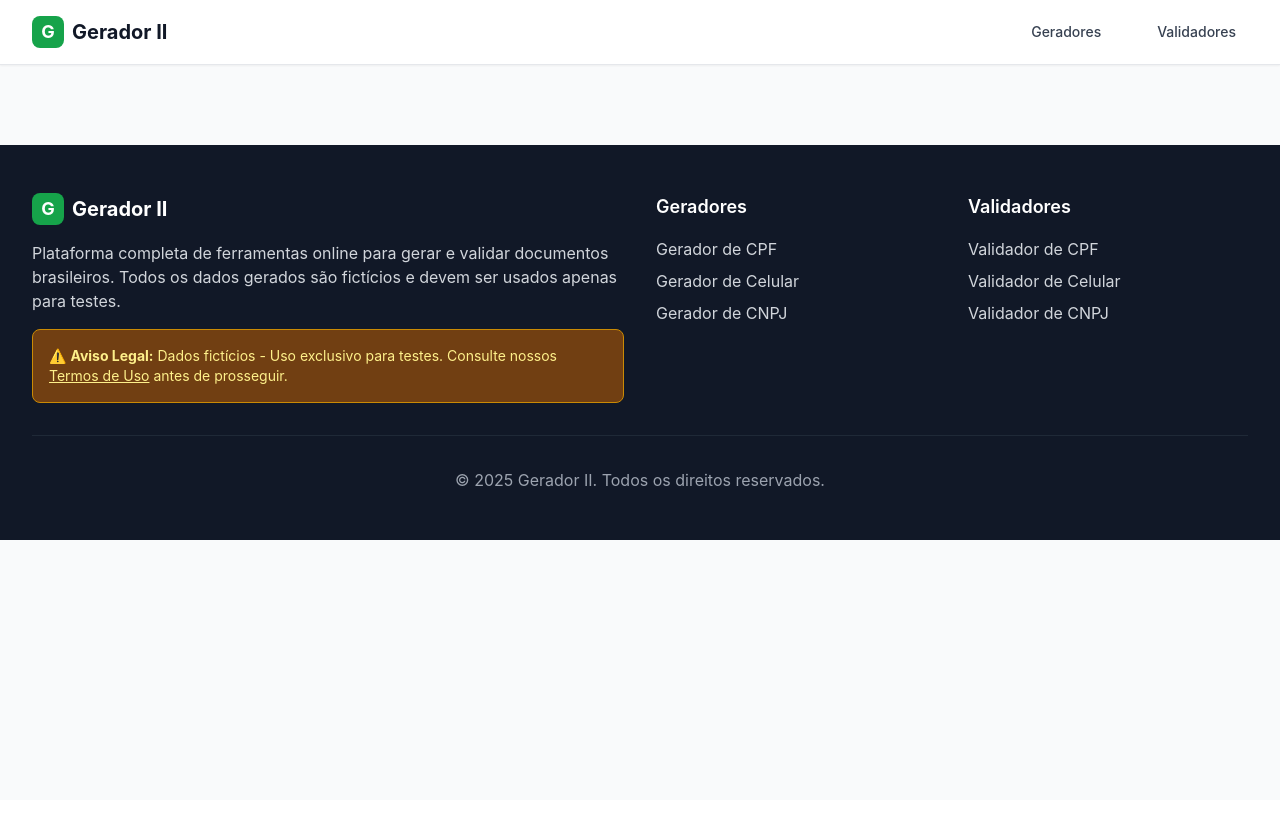
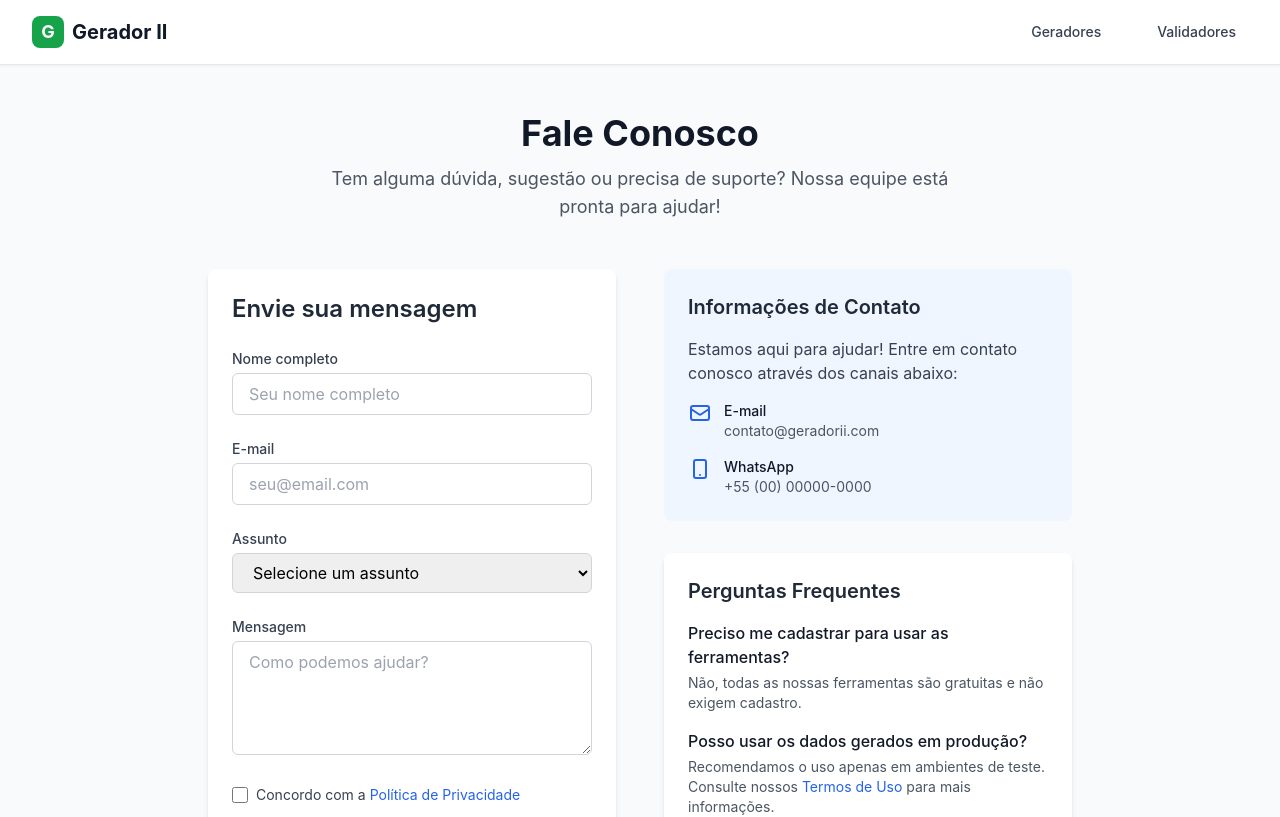
Before and after one commit to silasstoned47/gerador, a Nuxt app: page /contato in a window 1280 px wide. Shown: the top 817 px of the page. Built offline with nearby package versions, Linux system fonts and the light colour scheme.

Commit message:
feat: adiciona página de contato com formulário e informações

```diff
--- /dev/null
+++ b/pages/contato.vue
@@ -0,0 +1,183 @@
+<template>
+  <div class="max-w-4xl mx-auto px-4 py-12">
+    <!-- Cabeçalho -->
+    <header class="text-center mb-12">
+      <h1 class="text-3xl md:text-4xl font-bold text-gray-900 mb-3">Fale Conosco</h1>
+      <p class="text-lg text-gray-600 max-w-2xl mx-auto">Tem alguma dúvida, sugestão ou precisa de suporte? Nossa equipe está pronta para ajudar!</p>
+    </header>
+
+    <div class="grid md:grid-cols-2 gap-12">
+      <!-- Formulário de Contato -->
+      <div class="bg-white rounded-lg shadow-md p-6">
+        <h2 class="text-2xl font-semibold text-gray-800 mb-6">Envie sua mensagem</h2>
+
+        <form class="space-y-6">
+          <div>
+            <label for="name" class="block text-sm font-medium text-gray-700 mb-1">Nome completo</label>
+            <input
+              type="text"
+              id="name"
+              name="name"
+              required
+              class="w-full px-4 py-2 border border-gray-300 rounded-md focus:ring-2 focus:ring-blue-500 focus:border-transparent"
+              placeholder="Seu nome completo"
+            >
+          </div>
+
+          <div>
+            <label for="email" class="block text-sm font-medium text-gray-700 mb-1">E-mail</label>
+            <input
+              type="email"
+              id="email"
+              name="email"
+              required
+              class="w-full px-4 py-2 border border-gray-300 rounded-md focus:ring-2 focus:ring-blue-500 focus:border-transparent"
+              placeholder="seu@email.com"
+            >
+          </div>
+
+          <div>
+            <label for="subject" class="block text-sm font-medium text-gray-700 mb-1">Assunto</label>
+            <select
+              id="subject"
+              name="subject"
+              class="w-full px-4 py-2 border border-gray-300 rounded-md focus:ring-2 focus:ring-blue-500 focus:border-transparent"
+            >
+              <option value="">Selecione um assunto</option>
+              <option value="duvida">Dúvida</option>
+              <option value="sugestao">Sugestão</option>
+              <option value="parceria">Parceria</option>
+              <option value="suporte">Suporte Técnico</option>
+              <option value="outro">Outro</option>
+            </select>
+          </div>
+
+          <div>
+            <label for="message" class="block text-sm font-medium text-gray-700 mb-1">Mensagem</label>
+            <textarea
+              id="message"
+              name="message"
+              rows="4"
+              required
+              class="w-full px-4 py-2 border border-gray-300 rounded-md focus:ring-2 focus:ring-blue-500 focus:border-transparent"
+              placeholder="Como podemos ajudar?"
+            ></textarea>
+          </div>
+
+          <div class="flex items-center">
+            <input
+              type="checkbox"
+              id="privacy"
+              name="privacy"
+              required
+              class="h-4 w-4 text-blue-600 focus:ring-blue-500 border-gray-300 rounded"
+            >
+            <label for="privacy" class="ml-2 block text-sm text-gray-700">
+              Concordo com a <NuxtLink to="/politica-privacidade" class="text-blue-600 hover:underline">Política de Privacidade</NuxtLink>
+            </label>
+          </div>
+
+          <button
+            type="submit"
+            class="w-full bg-blue-600 text-white py-3 px-6 rounded-md hover:bg-blue-700 transition-colors focus:outline-none focus:ring-2 focus:ring-offset-2 focus:ring-blue-500"
+          >
+            Enviar Mensagem
+          </button>
+        </form>
+      </div>
+
+      <!-- Informações de Contato -->
+      <div>
+        <div class="bg-blue-50 rounded-lg p-6 mb-8">
+          <h2 class="text-xl font-semibold text-gray-800 mb-4">Informações de Contato</h2>
+          <p class="text-gray-700 mb-4">Estamos aqui para ajudar! Entre em contato conosco através dos canais abaixo:</p>
+
+          <div class="space-y-4">
+            <div class="flex items-start">
+              <div class="flex-shrink-0 h-6 w-6 text-blue-600">
+                <svg xmlns="http://www.w3.org/2000/svg" fill="none" viewBox="0 0 24 24" stroke="currentColor">
+                  <path stroke-linecap="round" stroke-linejoin="round" stroke-width="2" d="M3 8l7.89 5.26a2 2 0 002.22 0L21 8M5 19h14a2 2 0 002-2V7a2 2 0 00-2-2H5a2 2 0 00-2 2v10a2 2 0 002 2z" />
+                </svg>
+              </div>
+              <div class="ml-3">
+                <h3 class="text-sm font-medium text-gray-900">E-mail</h3>
+                <p class="text-sm text-gray-600">contato@geradorii.com</p>
+              </div>
+            </div>
+
+            <div class="flex items-start">
+              <div class="flex-shrink-0 h-6 w-6 text-blue-600">
+                <svg xmlns="http://www.w3.org/2000/svg" fill="none" viewBox="0 0 24 24" stroke="currentColor">
+                  <path stroke-linecap="round" stroke-linejoin="round" stroke-width="2" d="M12 18h.01M8 21h8a2 2 0 002-2V5a2 2 0 00-2-2H8a2 2 0 00-2 2v14a2 2 0 002 2z" />
+                </svg>
+              </div>
+              <div class="ml-3">
+                <h3 class="text-sm font-medium text-gray-900">WhatsApp</h3>
+                <p class="text-sm text-gray-600">+55 (00) 00000-0000</p>
+              </div>
+            </div>
+          </div>
+        </div>
+
+        <div class="bg-white rounded-lg shadow-md p-6">
+          <h2 class="text-xl font-semibold text-gray-800 mb-4">Perguntas Frequentes</h2>
+          <div class="space-y-4">
+            <div>
+              <h3 class="font-medium text-gray-900">Preciso me cadastrar para usar as ferramentas?</h3>
+              <p class="mt-1 text-sm text-gray-600">Não, todas as nossas ferramentas são gratuitas e não exigem cadastro.</p>
+            </div>
+            <div>
+              <h3 class="font-medium text-gray-900">Posso usar os dados gerados em produção?</h3>
+              <p class="mt-1 text-sm text-gray-600">Recomendamos o uso apenas em ambientes de teste. Consulte nossos <NuxtLink to="/termos" class="text-blue-600 hover:underline">Termos de Uso</NuxtLink> para mais informações.</p>
+            </div>
+            <div>
+              <h3 class="font-medium text-gray-900">Como posso sugerir uma nova ferramenta?</h3>
+              <p class="mt-1 text-sm text-gray-600">Envie sua sugestão pelo formulário ao lado ou por e-mail.</p>
+            </div>
+          </div>
+        </div>
+      </div>
+    </div>
+  </div>
+</template>
+
+<script setup>
+definePageMeta({
+  title: 'Fale Conosco | Gerador II',
+  description: 'Entre em contato com a equipe do Gerador II. Tire suas dúvidas, envie sugestões ou solicite suporte técnico para nossas ferramentas online.',
+  ogTitle: 'Fale Conosco - Gerador II',
+  ogDescription: 'Entre em contato com nossa equipe para tirar dúvidas, enviar sugestões ou solicitar suporte técnico para nossas ferramentas online.',
+  ogImage: '/images/og-contact.jpg'
+});
+
+// SEO adicional para a página
+useHead({
+  meta: [
+    { name: 'keywords', content: 'contato, suporte, fale conosco, ajuda, dúvidas, gerador cpf, gerador cnpj' },
+    { name: 'author', content: 'Gerador II' },
+    { property: 'og:url', content: 'https://geradorii.com/contato/' },
+    { property: 'og:type', content: 'website' },
+    { name: 'twitter:title', content: 'Fale Conosco - Gerador II' },
+    { name: 'twitter:description', content: 'Entre em contato com nossa equipe para tirar dúvidas, enviar sugestões ou solicitar suporte técnico para nossas ferramentas online.' },
+    { name: 'twitter:image', content: '/images/og-contact.jpg' }
+  ]
+});
+</script>
+
+<style scoped>
+/* Estilos específicos para a página de contato */
+form {
+  scroll-margin-top: 2rem;
+}
+
+/* Melhorias de acessibilidade */
+input:focus, textarea:focus, select:focus {
+  outline: 2px solid transparent;
+  outline-offset: 2px;
+  --tw-ring-offset-shadow: var(--tw-ring-inset) 0 0 0 var(--tw-ring-offset-width, 0px) var(--tw-ring-offset-color, #fff);
+  --tw-ring-shadow: var(--tw-ring-inset) 0 0 0 calc(3px + var(--tw-ring-offset-width, 0px)) var(--tw-ring-color);
+  box-shadow: var(--tw-ring-offset-shadow), var(--tw-ring-shadow), var(--tw-shadow, 0 0 #0000);
+  --tw-ring-opacity: 0.5;
+  --tw-ring-color: rgba(59, 130, 246, var(--tw-ring-opacity));
+}
+</style>
```
